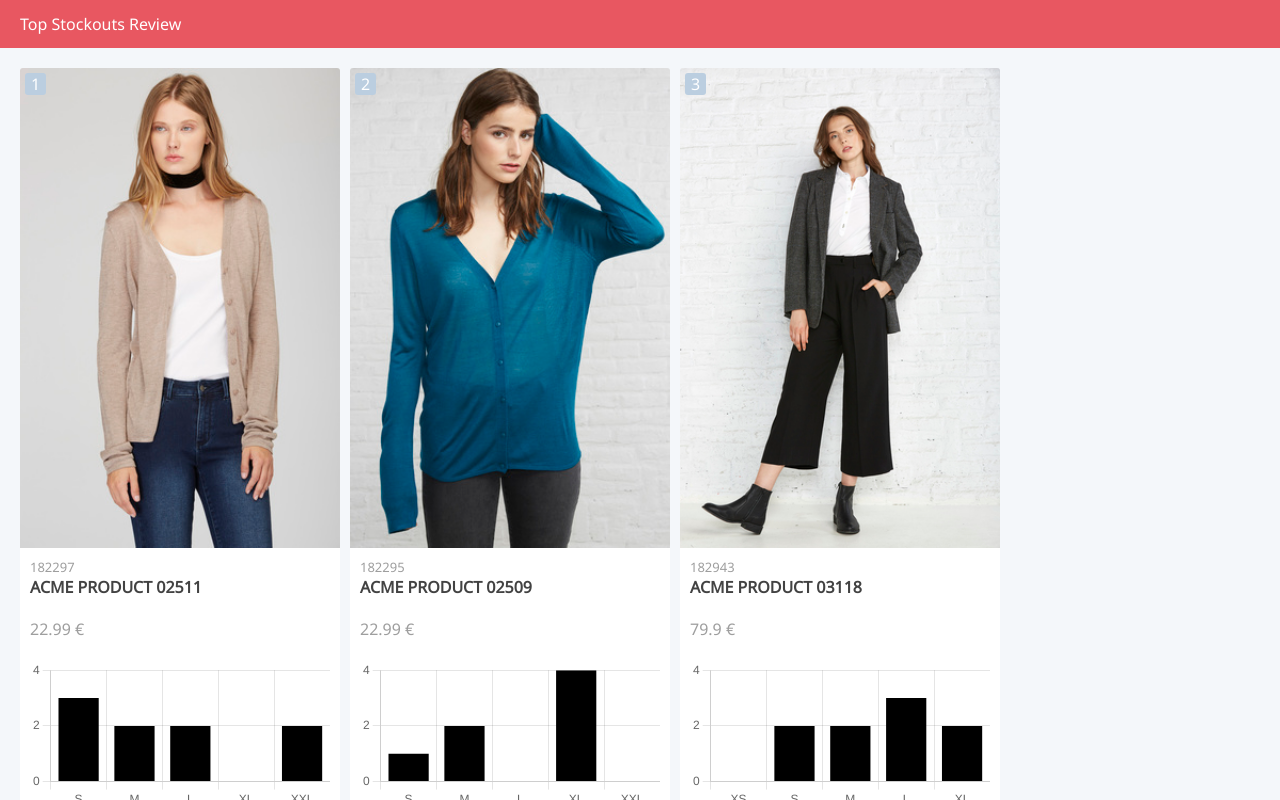
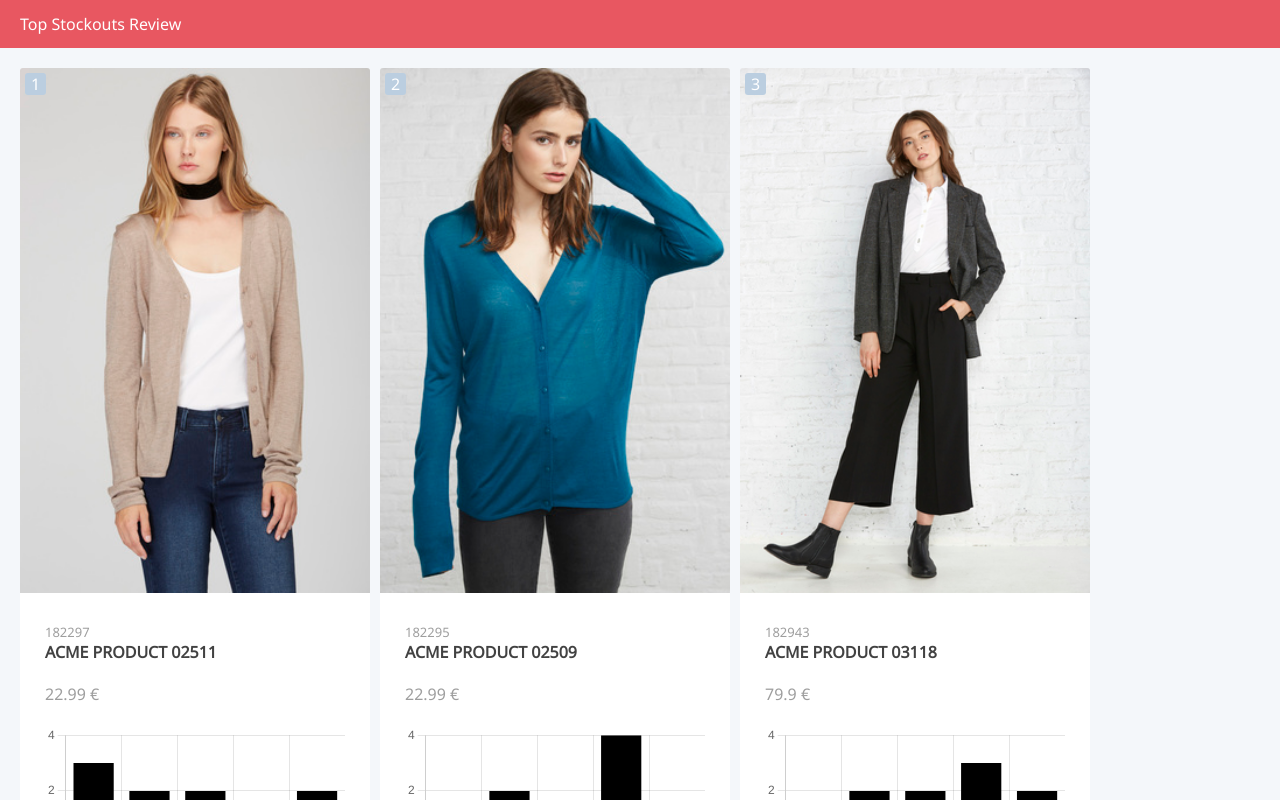
Before and after one commit to mndiaz90/stockouts, a React (Create React App) app: page / in a window 1280 px wide. Shown: the top 800 px of the page. Built offline with nearby package versions, Linux system fonts and the light colour scheme.

Commit message:
Add mark complete funcionality

```diff
--- a/src/components/ProductCard/index.js
+++ b/src/components/ProductCard/index.js
@@ -2,15 +2,38 @@ import BarChart from "../BarChart";
 import StockoutLevel from "../StockoutLevel";
 import "./styles.css";
 
-const ProductCard = ({ code, name, price, wh_coverage, size_stock, count }) => {
+const ProductCard = ({
+  code,
+  count,
+  name,
+  price,
+  removeProduct,
+  size_stock,
+  wh_coverage,
+}) => {
+  const onClickComplete = (code) => {
+    if (
+      window.confirm("Are you sure you want to mark this product as complete?")
+    )
+      removeProduct(code);
+  };
+
   return (
     <li className="card">
-      <span className="card__count">{count}</span>
-      <img
-        alt={name}
-        className="card__image"
-        src={require(`../../assets/images/${code}.jpg`)}
-      />
+      <section className="card-image">
+        <span className="card-image__count">{count}</span>
+        <img
+          alt={name}
+          className="card-image__img"
+          src={require(`../../assets/images/${code}.jpg`)}
+        />
+        <button
+          className="card-image__btn"
+          onClick={() => onClickComplete(code)}
+        >
+          Mark Complete
+        </button>
+      </section>
       <section className="card-data">
         <span className="card-data__code">{code}</span>
         <span className="card-data__name">{name}</span>
--- a/src/components/ProductCard/styles.css
+++ b/src/components/ProductCard/styles.css
@@ -5,7 +5,11 @@
   background-color: white;
 }
 
-.card__count {
+.card-image {
+  position: relative;
+}
+
+.card-image__count {
   position: absolute;
 
   background-color: rgb(187 206 224);
@@ -19,14 +23,45 @@
   border-radius: 3px;
 }
 
-.card__image {
+.card-image__img {
   width: 100%;
   border-radius: 3px 3px 0 0;
 }
 
+.card-image__btn {
+  position: absolute;
+  text-align: center;
+
+  color: white;
+  background-color: #00000070;
+
+  height: 50px;
+  width: 150px;
+
+  font-size: 17px;
+  border: 2px solid white;
+  border-radius: 50px;
+  cursor: pointer;
+
+  transition: 0.5s ease;
+  opacity: 0;
+  top: 50%;
+  left: 50%;
+  transform: translate(-50%, -50%);
+  -ms-transform: translate(-50%, -50%);
+}
+
+.card-image:hover img {
+  opacity: 0.3;
+}
+
+.card-image:hover button {
+  opacity: 1;
+}
+
 .card-data {
   display: grid;
-  padding: 10px;
+  padding: 25px;
 }
 
 .card-data__code {
--- a/src/components/ProductsList/index.js
+++ b/src/components/ProductsList/index.js
@@ -12,10 +12,22 @@ const ProductsList = () => {
     setSortedProducts(sortedProductsBy);
   }, []);
 
+  const removeProduct = (code) => {
+    const products = sortedProducts.filter((product) => product.code !== code);
+    setSortedProducts(products);
+  };
+
   return (
     <ul className="product-list">
       {sortedProducts.map((product, index) => {
-        return <ProductCard key={index} {...product} count={index + 1} />;
+        return (
+          <ProductCard
+            count={index + 1}
+            key={index}
+            removeProduct={removeProduct}
+            {...product}
+          />
+        );
       })}
     </ul>
   );
```
